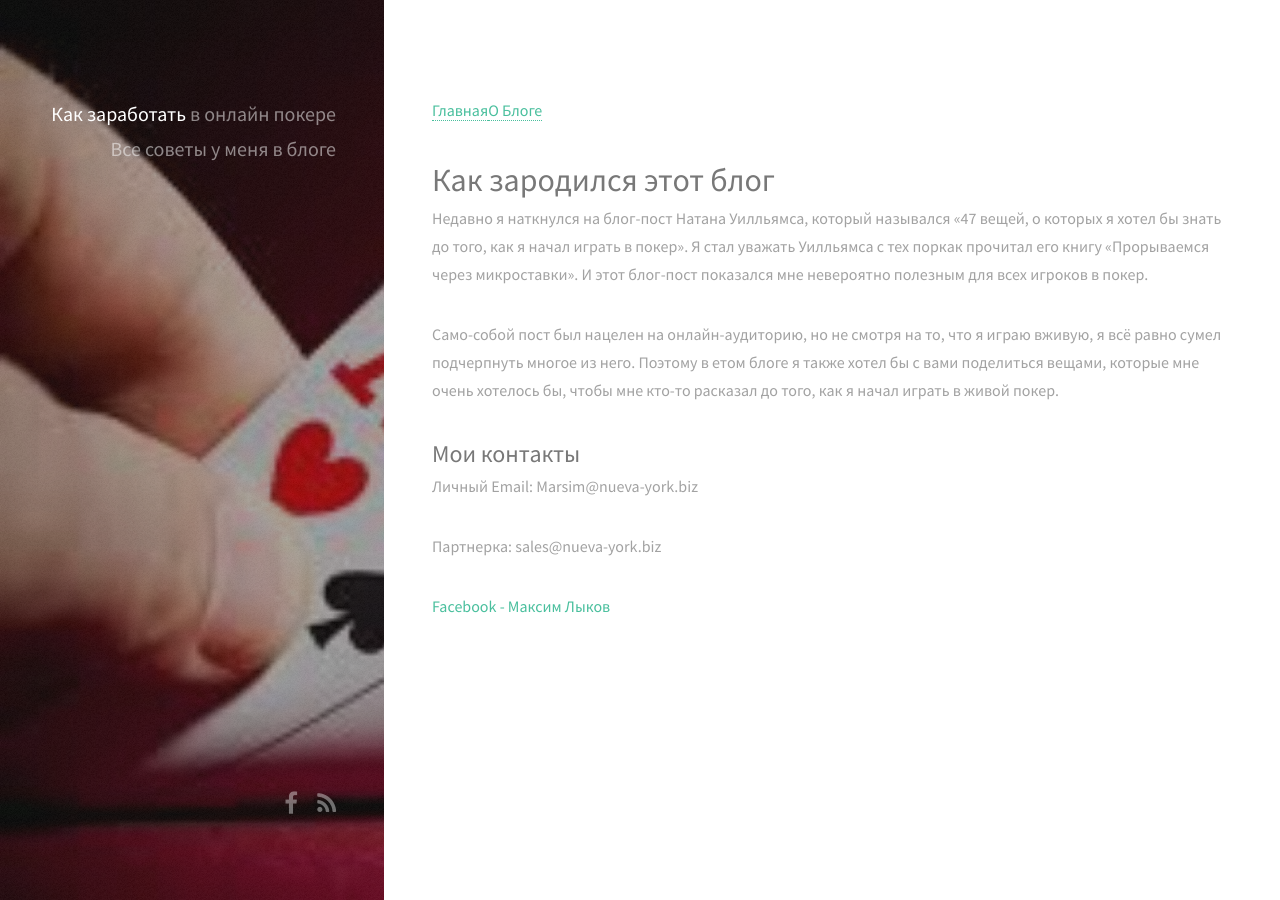
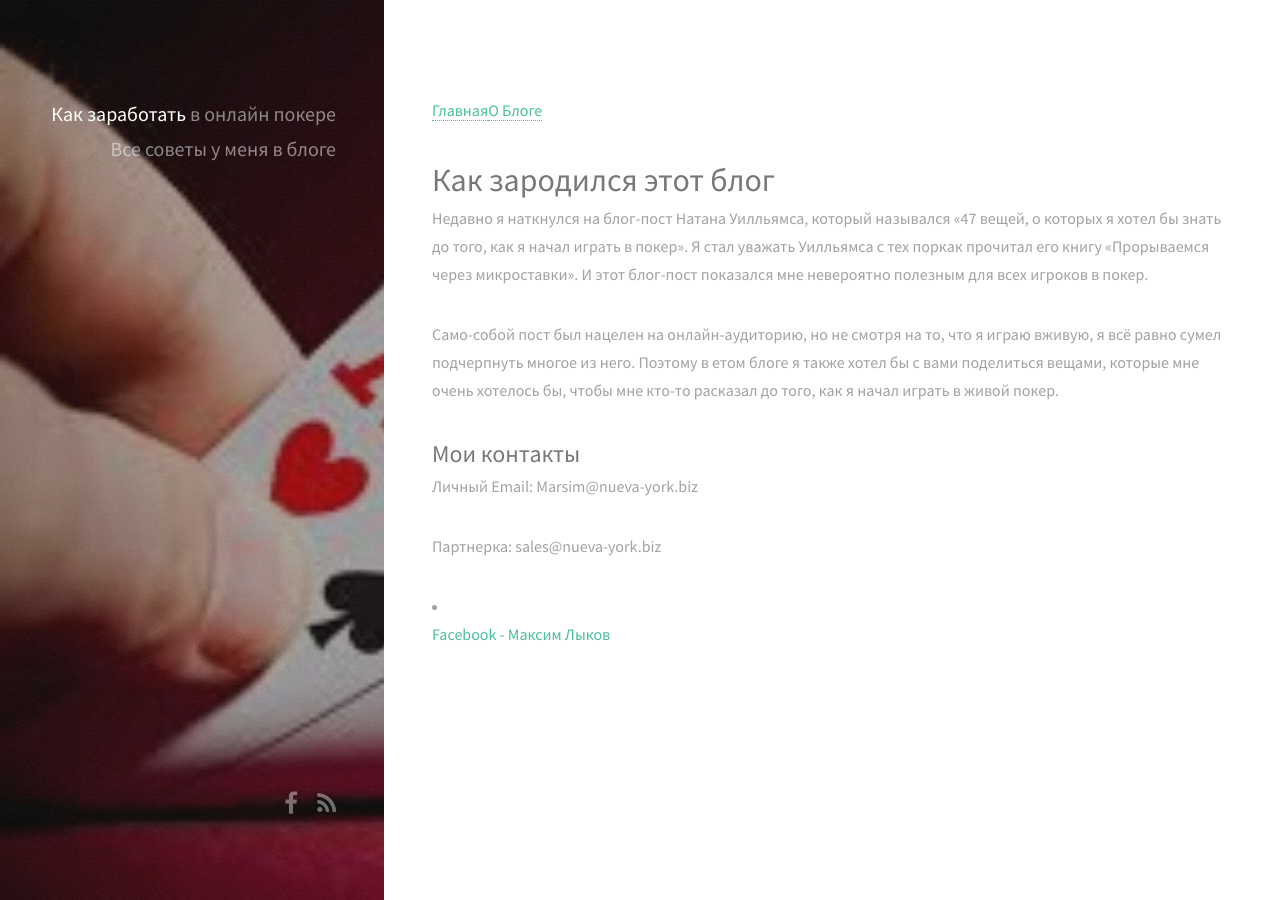
Before and after one commit to adriano-chilintano/adriano-chilintano.github.io, a Jekyll site: the page built from about.html, in a window 1280 px wide. Built offline with Jekyll 4.4.1, drawn with Linux system fonts in a browser that asks for light colours; nearby versions of some CDN libraries.

```diff
--- a/about.html
+++ b/about.html
@@ -12,6 +12,6 @@ title: О блоге
 <h2>Мои контакты</h2>
 <p>Личный Email: <span> Marsim@nueva-york.biz</span></p>
 <p>Партнерка: <span> sales@nueva-york.biz</span></p>
-<a herf="https://www.facebook.com/maxim.lykov"><div><p>Facebook - <span> Максим Лыков</span></p></div></a>
+<li><a {% if account.new_window %}target="_blank"{% endif %} herf="https://www.facebook.com/maxim.lykov"><p>Facebook - <span> Максим Лыков</span></p></a></li>
 
 </div>
```
